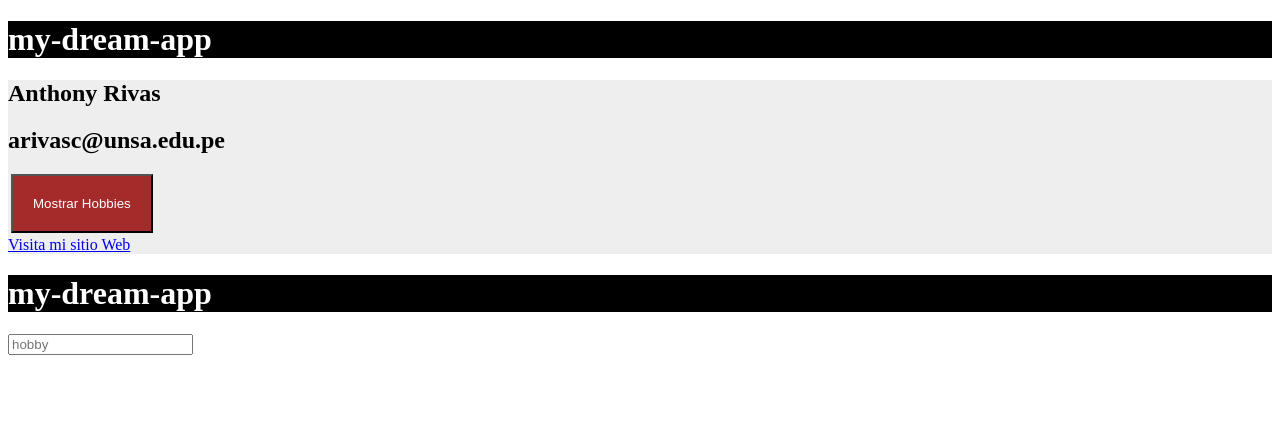
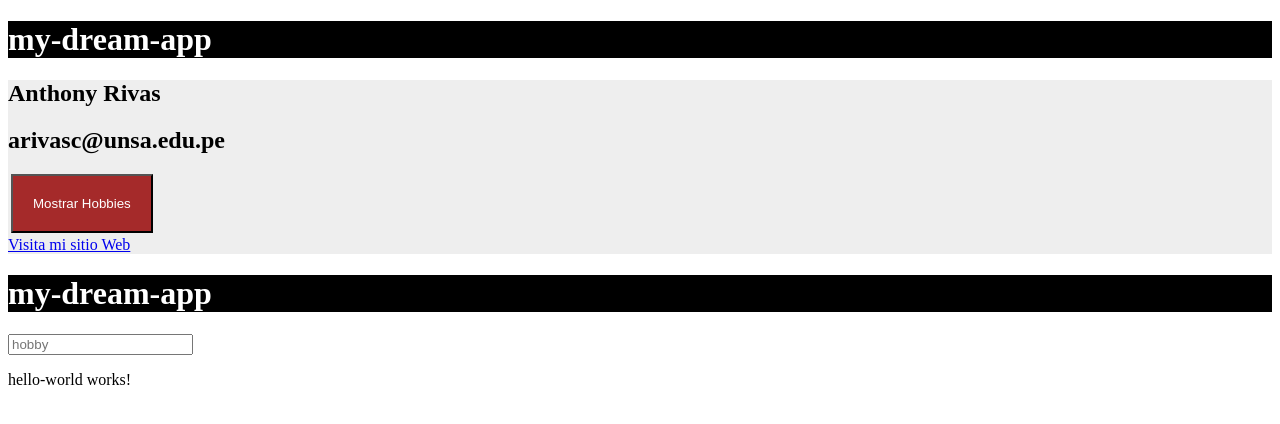
Before and after one commit to arivasc/Angular, an Angular app: page / in a window 1280 px wide. Shown: the top 424 px of the page. Built offline with nearby package versions, Linux system fonts and the light colour scheme.

Commit message:
Se crea un nuevo componente hello-world

```diff
--- a/src/app/app.component.html
+++ b/src/app/app.component.html
@@ -21,3 +21,5 @@
 <form (submit)="newHobby(hobby)">
   <input #hobby type="text" placeholder="hobby">
 </form>
+
+<app-hello-world>Aqui</app-hello-world>
--- a/src/app/app.module.ts
+++ b/src/app/app.module.ts
@@ -3,10 +3,12 @@
 
 import { AppRoutingModule } from './app-routing.module';
 import { AppComponent } from './app.component';
+import { HelloWorldComponent } from './hello-world/hello-world.component';
 
 @NgModule({
   declarations: [
-    AppComponent
+    AppComponent,
+    HelloWorldComponent
   ],
   imports: [
     BrowserModule,
--- /dev/null
+++ b/src/app/hello-world/hello-world.component.html
@@ -0,0 +1 @@
+<p>hello-world works!</p>
--- /dev/null
+++ b/src/app/hello-world/hello-world.component.ts
@@ -0,0 +1,15 @@
+import { Component, OnInit } from '@angular/core';
+
+@Component({
+  selector: 'app-hello-world',
+  templateUrl: './hello-world.component.html',
+  styleUrls: ['./hello-world.component.css']
+})
+export class HelloWorldComponent implements OnInit {
+
+  constructor() { }
+
+  ngOnInit(): void {
+  }
+
+}
```
Also changed, not shown: src/app/hello-world/hello-world.component.css (added), 1 other file (tests, documents, lock files or other folders).
